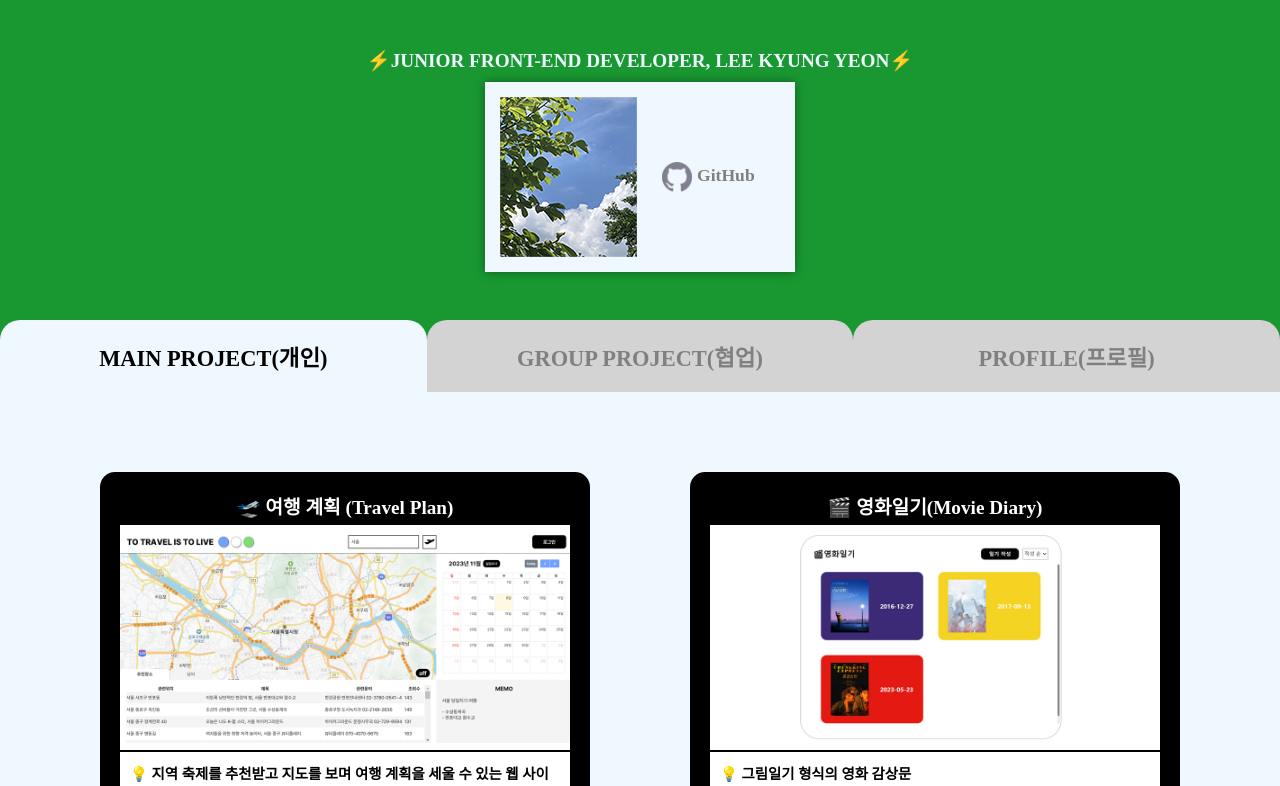
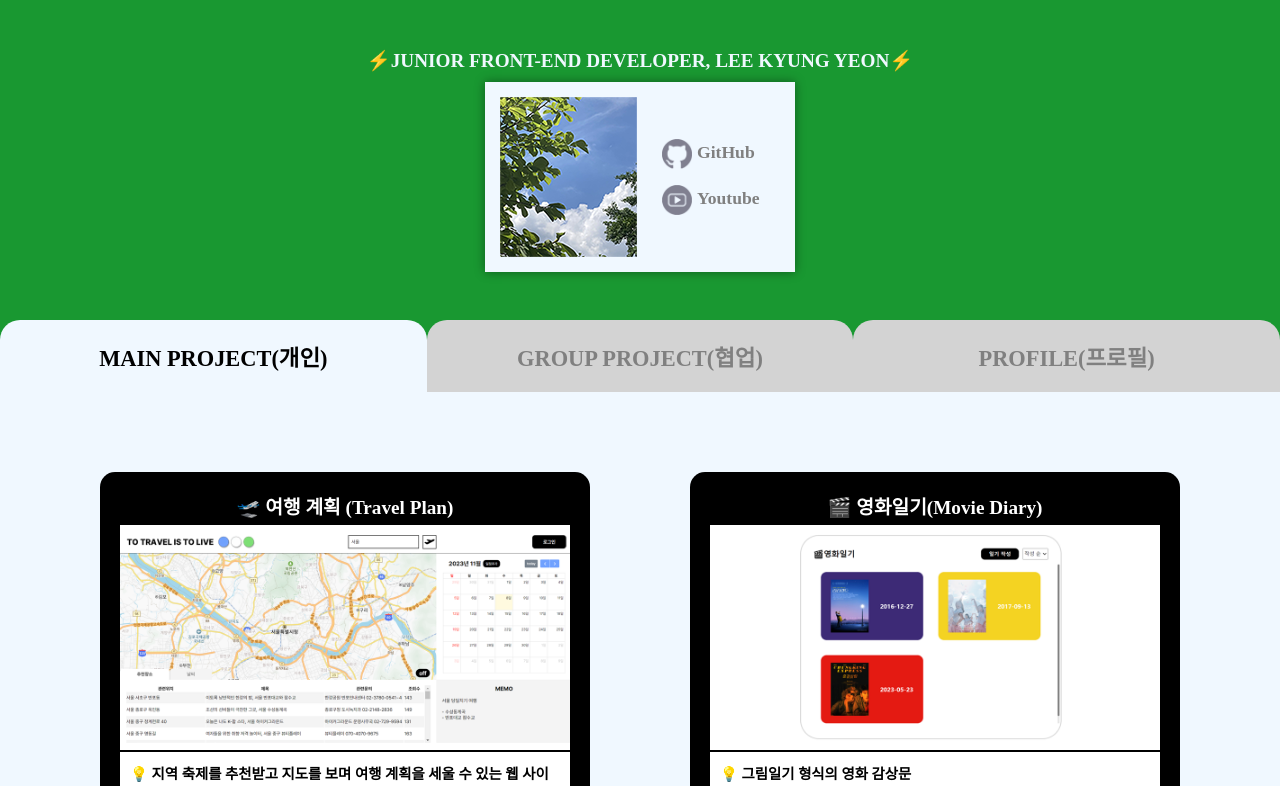
Before and after one commit to kylee31/web-portfolio, a React (Create React App) app: page /#/ in a window 1280 px wide. Shown: the top 786 px of the page. Built offline with nearby package versions, Linux system fonts and the light colour scheme; a web font is replaced by a local one.

Commit message:
[feat] link 추가

```diff
--- a/src/component/Header.tsx
+++ b/src/component/Header.tsx
@@ -53,14 +53,14 @@ function Header() {
               <Img alt="" src="img/logo/github.png" />
               GitHub
             </A>
-            {/* <A
+            <A
               target="_blank"
               href="https://www.youtube.com/@ky5211/featured"
               title="project 시연 영상 보러가기"
             >
               <Img alt="" src="img/logo/youtube.png" />
               Youtube
-            </A> */}
+            </A>
           </Div>
         </Info>
       </NameTag>
--- a/src/db/data.json
+++ b/src/db/data.json
@@ -46,7 +46,7 @@
             "date":"2023년 7월~11월",
             "languages":"Next.js",
             "color":"#009bec",
-            "descript":"프론트엔드 개발자로 참여. Next.js, Typescript로 작업하였으며 Figma를 이용하여 프로그램 초기 디자인 작성 및 프로젝트 레이아웃, 컴포넌트(안구 이미지, 로그인 페이지 등) 구현. branch 관리 및 commit 메시지 컨벤션 등 GitHub로 작업하며 협업에 대한 경험과 지식을 얻을 수 있었던 프로젝트."
+            "descript":"AI를 활용하여 백내장 수술 값 예측 서비스를 제공하는 웹 사이트 제작 프로젝트로, 프론트엔드 개발자로 참여. Next.js, Typescript로 작업하였으며 Figma를 이용하여 프로그램 초기 디자인 작성 및 웹 사이트 레이아웃, 컴포넌트(안구 이미지, 로그인 페이지 등) 구현. branch 관리 및 commit 메시지 컨벤션 등 GitHub로 작업하며 협업에 대한 경험과 지식을 얻을 수 있었던 프로젝트."
         }, {
             "title":"🏃‍♂️ 게임 프로그래밍",
             "date":"2019년 3월~6월",
```
